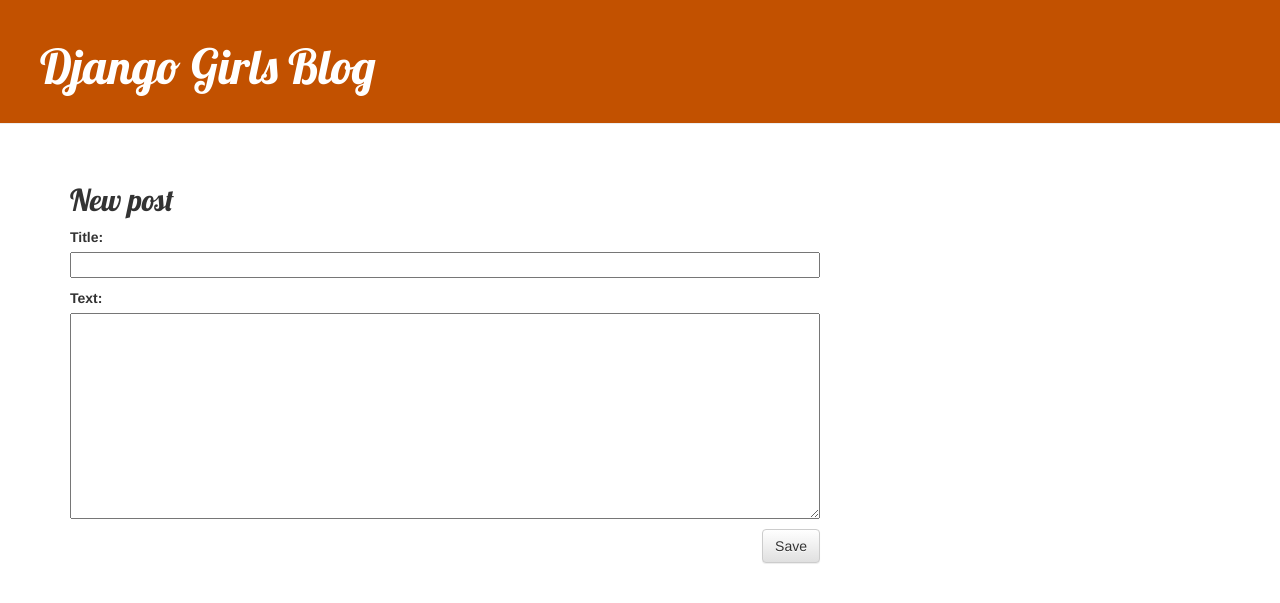
After one commit to javitr17/djangogirls-javier, a Django app: page /post/new/ in a window 1280 px wide. The commit adds this page. Shown: the top 603 px of the page. Run offline with Django 3.2, Linux system fonts and the light colour scheme; some libraries are stand-ins or nearby versions.

Commit message:
Added views to create/edit blog post inside the site.

```diff
--- /dev/null
+++ b/blog/forms.py
@@ -0,0 +1,9 @@
+from django import forms
+
+from .models import Post
+
+class PostForm(forms.ModelForm):
+
+    class Meta:
+        model = Post
+        fields = ('title', 'text',)
--- a/blog/templates/blog/base.html
+++ b/blog/templates/blog/base.html
@@ -1,25 +1,26 @@
 {% load static %}
-<!DOCTYPE html>
 <html>
     <head>
         <title>Django Girls blog</title>
-        <link rel="stylesheet" href="https://cdn.jsdelivr.net/npm/bootstrap@5.1.3/dist/css/bootstrap.min.css" integrity="sha384-1BmE4kWBq78iYhFldvKuhfTAU6auU8tT94WrHftjDbrCEXSU1oBoqyl2QvZ6jIW3" crossorigin="anonymous">
-        <link rel="stylesheet" href="https://fonts.googleapis.com/css?family=Lobster&subset=latin,latin-ext">
+        <link rel="stylesheet" href="//maxcdn.bootstrapcdn.com/bootstrap/3.2.0/css/bootstrap.min.css">
+        <link rel="stylesheet" href="//maxcdn.bootstrapcdn.com/bootstrap/3.2.0/css/bootstrap-theme.min.css">
+        <link href='//fonts.googleapis.com/css?family=Lobster&subset=latin,latin-ext' rel='stylesheet' type='text/css'>
         <link rel="stylesheet" href="{% static 'css/blog.css' %}">
     </head>
     <body>
-    <header class="page-header">
-      <div class="container">
+        <div class="page-header">
+           {% if user.is_authenticated %}
+                <a href="{% url 'post_new' %}" class="top-menu"><span class="glyphicon glyphicon-plus"></span></a>
+           {% endif %}
             <h1><a href="/">Django Girls Blog</a></h1>
         </div>
-    </header>
-    <main class="container">
+        <div class="content container">
             <div class="row">
-            <div class="col">
+                <div class="col-md-8">
                     {% block content %}
                     {% endblock %}
                 </div>
             </div>
-    </main>
+        </div>
     </body>
 </html>
--- /dev/null
+++ b/blog/templates/blog/post_edit.html
@@ -0,0 +1,9 @@
+{% extends 'blog/base.html' %}
+
+{% block content %}
+    <h2>New post</h2>
+    <form method="POST" class="post-form">{% csrf_token %}
+        {{ form.as_p }}
+        <button type="submit" class="save btn btn-default">Save</button>
+    </form>
+{% endblock %}
--- a/blog/urls.py
+++ b/blog/urls.py
@@ -4,4 +4,7 @@
 urlpatterns = [
     path('', views.post_list, name='post_list'),
     path('post/<int:pk>/', views.post_detail, name='post_detail'),
+    path('post/new/', views.post_new, name='post_new'),
+    path('post/<int:pk>/edit/', views.post_edit, name='post_edit'),
+
 ]
--- a/blog/views.py
+++ b/blog/views.py
@@ -1,6 +1,8 @@
 from django.shortcuts import render, get_object_or_404
 from django.utils import timezone
 from .models import Post
+from .forms import PostForm
+from django.shortcuts import redirect
 
 
 def post_list(request):
@@ -10,3 +12,29 @@
 def post_detail(request, pk):
     post = get_object_or_404(Post, pk=pk)
     return render(request, 'blog/post_detail.html', {'post': post})
+
+def post_new(request):
+    if request.method == "POST":
+        form = PostForm(request.POST)
+        if form.is_valid():
+            post = form.save(commit=False)
+            post.author = request.user
+            post.published_date = timezone.now()
+            post.save()
+            return redirect('post_detail', pk=post.pk)
+    else:
+        form = PostForm()
+    return render(request, 'blog/post_edit.html', {'form': form})
+def post_edit(request, pk):
+    post = get_object_or_404(Post, pk=pk)
+    if request.method == "POST":
+        form = PostForm(request.POST, instance=post)
+        if form.is_valid():
+            post = form.save(commit=False)
+            post.author = request.user
+            post.published_date = timezone.now()
+            post.save()
+            return redirect('post_detail', pk=post.pk)
+    else:
+        form = PostForm(instance=post)
+    return render(request, 'blog/post_edit.html', {'form': form})
```
Also changed, not shown: blog/templates/blog/post_detail.html (+5 -4 lines), blog/templates/blog/icons/file-earmark-plus.svg (added). Lines whose indentation alone changed are shown as unchanged.
